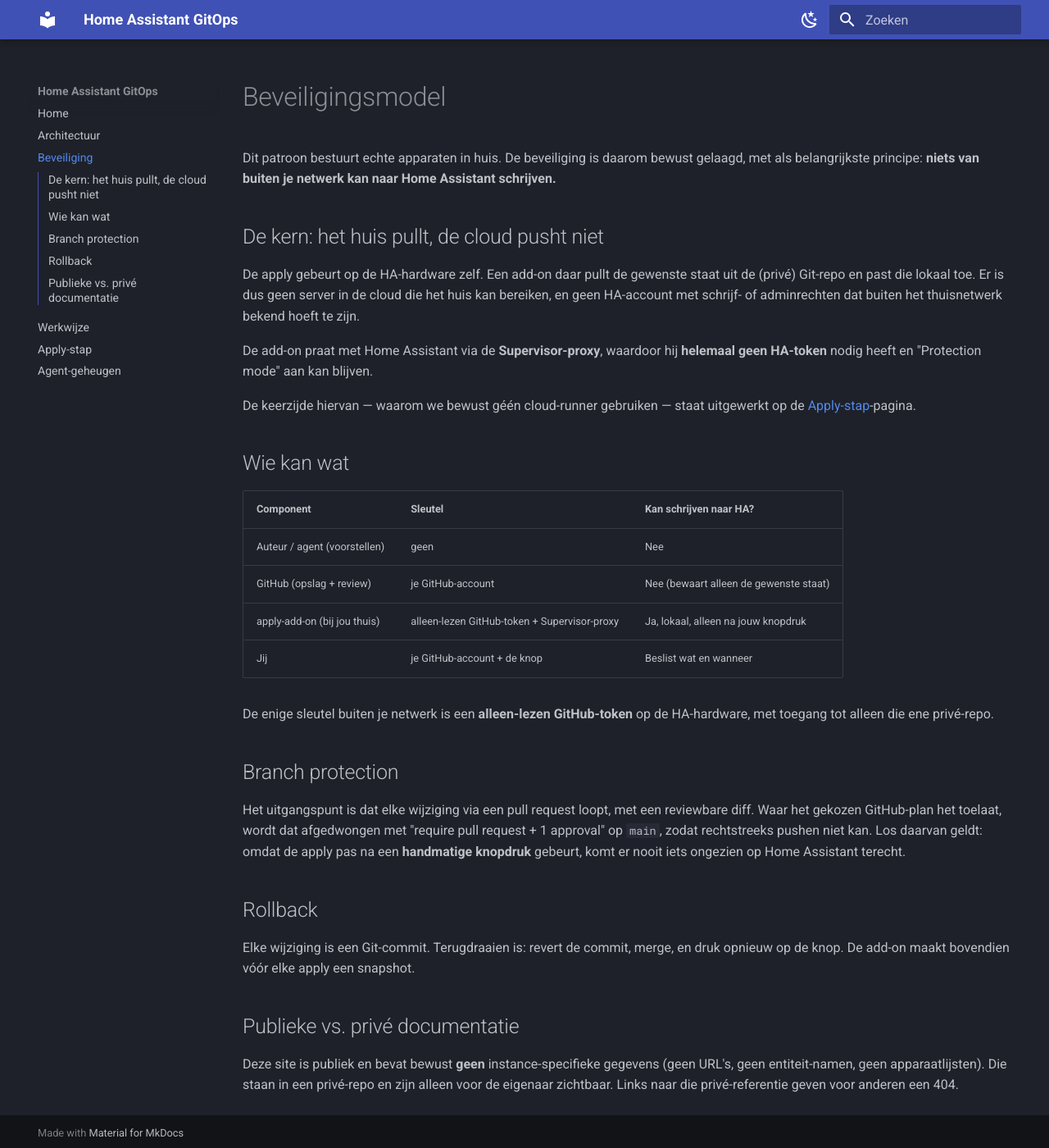
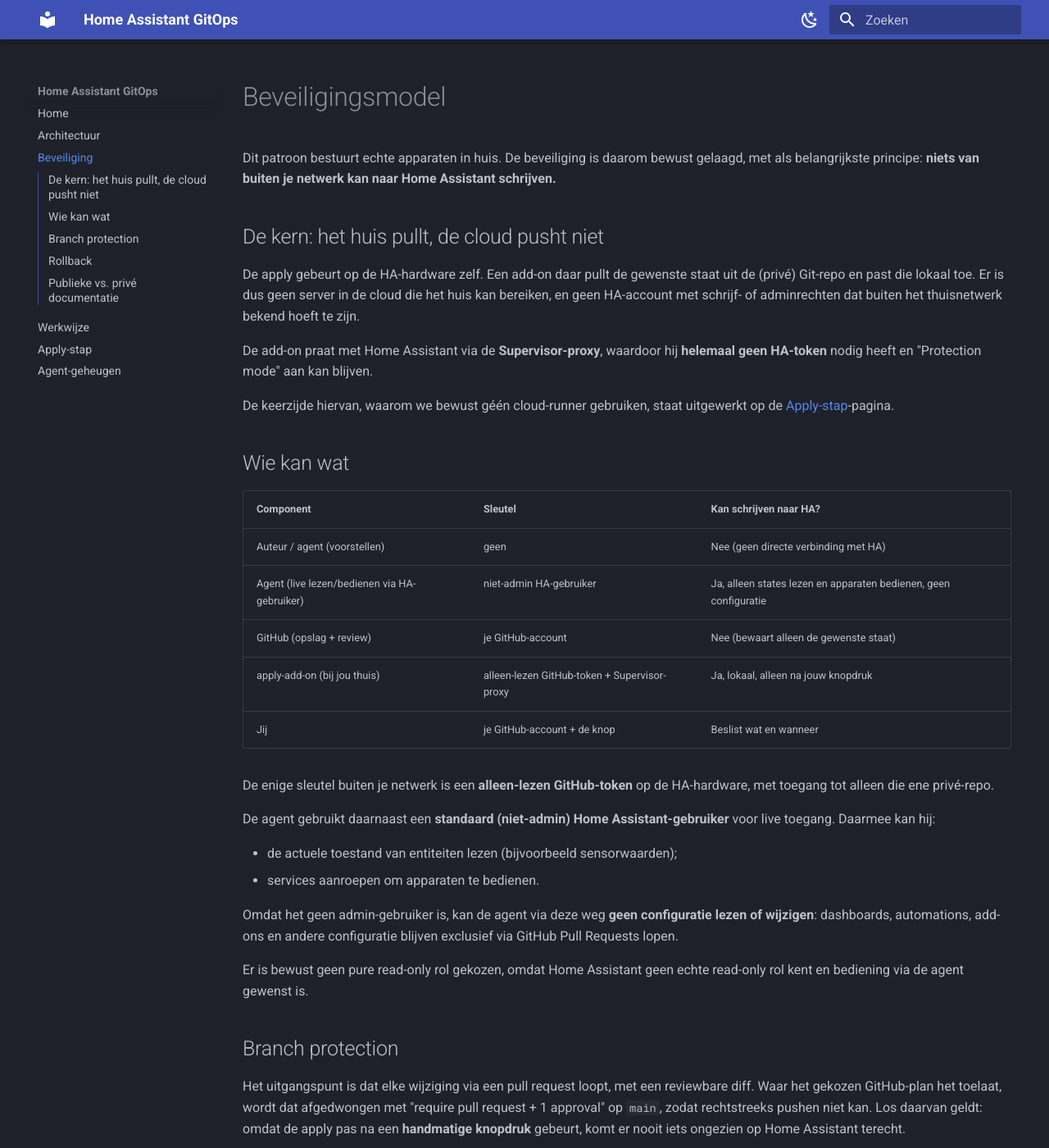
Before and after one commit to dirkjanv-prive/home-assistant-docs, an MkDocs documentation site: the page built from docs/beveiliging.md, in a window 1280 px wide and 1400 px high. Shown: the whole window at 82% size. Built offline with MkDocs 1.6.1 and Material for MkDocs 9.7.7, drawn with Linux system fonts in a browser that asks for light colours.

Commit message:
Documenteer live HA-toegang van de agent in beveiligingsmodel

```diff
--- a/docs/beveiliging.md
+++ b/docs/beveiliging.md
@@ -14,20 +14,34 @@ buiten het thuisnetwerk bekend hoeft te zijn.
 De add-on praat met Home Assistant via de **Supervisor-proxy**, waardoor hij
 **helemaal geen HA-token** nodig heeft en "Protection mode" aan kan blijven.
 
-De keerzijde hiervan — waarom we bewust géén cloud-runner gebruiken — staat
+De keerzijde hiervan, waarom we bewust géén cloud-runner gebruiken, staat
 uitgewerkt op de [Apply-stap](runner-setup.md)-pagina.
 
 ## Wie kan wat
 
 | Component | Sleutel | Kan schrijven naar HA? |
 |-----------|---------|------------------------|
-| Auteur / agent (voorstellen) | geen | Nee |
+| Auteur / agent (voorstellen) | geen | Nee (geen directe verbinding met HA) |
+| Agent (live lezen/bedienen via HA-gebruiker) | niet-admin HA-gebruiker | Ja, alleen states lezen en apparaten bedienen, geen configuratie |
 | GitHub (opslag + review) | je GitHub-account | Nee (bewaart alleen de gewenste staat) |
 | apply-add-on (bij jou thuis) | alleen-lezen GitHub-token + Supervisor-proxy | Ja, lokaal, alleen na jouw knopdruk |
 | Jij | je GitHub-account + de knop | Beslist wat en wanneer |
 
 De enige sleutel buiten je netwerk is een **alleen-lezen GitHub-token** op de
 HA-hardware, met toegang tot alleen die ene privé-repo.
+
+De agent gebruikt daarnaast een **standaard (niet-admin) Home Assistant-gebruiker**
+voor live toegang. Daarmee kan hij:
+
+- de actuele toestand van entiteiten lezen (bijvoorbeeld sensorwaarden);
+- services aanroepen om apparaten te bedienen.
+
+Omdat het geen admin-gebruiker is, kan de agent via deze weg **geen configuratie
+lezen of wijzigen**: dashboards, automations, add-ons en andere configuratie
+blijven exclusief via GitHub Pull Requests lopen.
+
+Er is bewust geen pure read-only rol gekozen, omdat Home Assistant geen echte
+read-only rol kent en bediening via de agent gewenst is.
 
 ## Branch protection
 
```
